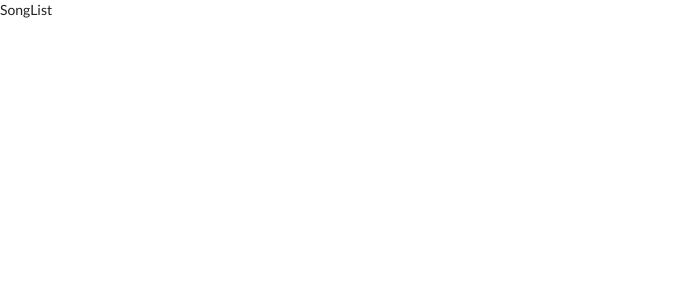
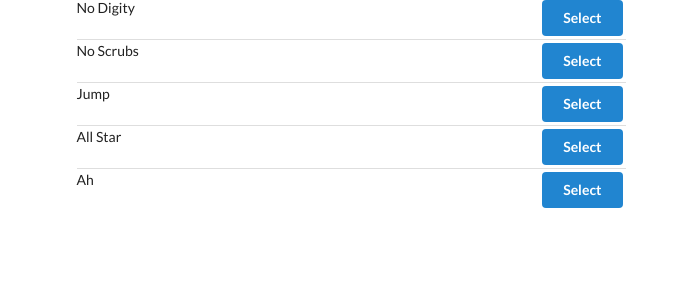
Before and after one commit to arigatopix/Stephen_React_Redux, a React (Create React App) app in the folder 13_songs_project/: page / in a window 1280 px wide. Shown: the top 300 px of the page, without its empty margins (0-688 px from the left). Built offline with nearby package versions, Linux system fonts and the light colour scheme.

Commit message:
:fire: config ui

```diff
--- a/13_songs_project/src/components/App.js
+++ b/13_songs_project/src/components/App.js
@@ -3,8 +3,12 @@
 
 const App = () => {
   return (
-    <div>
-      <SongList />
+    <div className="ui container grid">
+      <div className="ui row">
+        <div className="column eight wide">
+          <SongList />
+        </div>
+      </div>
     </div>
   );
 };
--- a/13_songs_project/src/components/SongList.js
+++ b/13_songs_project/src/components/SongList.js
@@ -2,11 +2,26 @@
 import { connect } from 'react-redux';
 
 class SongList extends Component {
+  // render ไปหน้าจอ
+  renderList() {
+    return this.props.songs.map((song) => {
+      return (
+        <div className="item" key={song.title}>
+          <div className="right floated content">
+            <button className="ui button primary">
+              Select
+            </button>
+          </div>
+          <div className="content">{song.title}</div>
+        </div>
+      );
+    })
+  }
   render() {
     // this.props === {songs : state.songs }
-    console.log(this.props); // ได้ object และ dispatch function
-
-    return <div>SongList</div>;
+    // console.log(this.props); // ได้ object และ dispatch function
+    return <div className="ui divided list">{this.renderList()}</div>;
+    // เรียก helper method อย่าลืมใส่ this. !!
   }
 }
 
```
